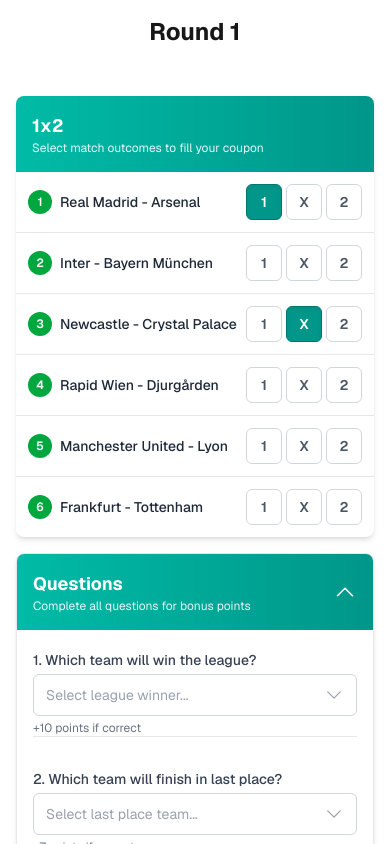
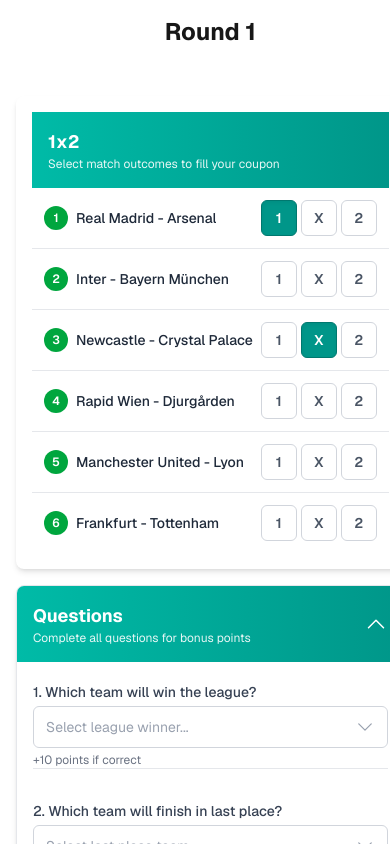
Before and after one commit to Ice-A-Slice/league-coupon, a Next.js app: page / in a window 390 px wide. Shown: the top 844 px of the page. Built offline with nearby package versions, Linux system fonts and the light colour scheme.

Commit message:
Fix: Corrected horizontal alignment of Betting Coupon on mobile devices

```diff
--- a/src/components/BettingCoupon/BettingCoupon.module.css
+++ b/src/components/BettingCoupon/BettingCoupon.module.css
@@ -1,14 +1,12 @@
 
 .container {
   /* Basic container styles */
-  width: 100src/components/BettingCoupon/BettingCoupon.module.css;
-  max-width: 32rem; /* Same as Tailwind max-w-lg (512px) */
+  width: 100%;
   display: flex;
   flex-direction: column;
   align-items: stretch;
+  padding: 1rem;
 
-  /* Simplified centering approach */
-  margin-left: auto;
-  margin-right: auto;
+
   overflow-x: visible; /* Ensure no horizontal scrolling */
 }
--- a/src/components/BettingCoupon/BettingCoupon.tsx
+++ b/src/components/BettingCoupon/BettingCoupon.tsx
@@ -41,8 +41,7 @@
   }, [initialSelections]);
 
   return (
-    // Fix mobile alignment issue by using proper full width and flex layout
-    <div className={`w-full bg-white shadow-md rounded-lg overflow-hidden ${styles.container}`}>
+    <div className={`w-full ${styles.container} bg-white shadow-md rounded-lg overflow-hidden`}>
       {/* Header similar to Questionnaire */}
       <div className="w-full p-4 bg-gradient-to-r from-teal-500 to-teal-600 text-white">
         <h2 className="text-lg font-bold">1x2</h2>
```
